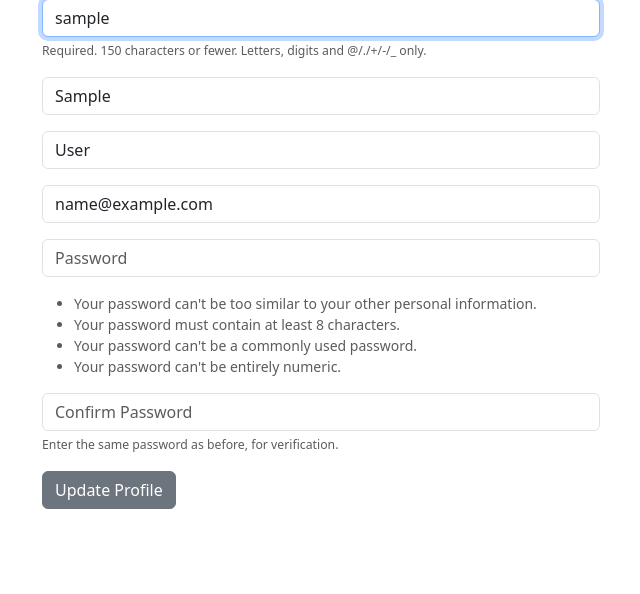
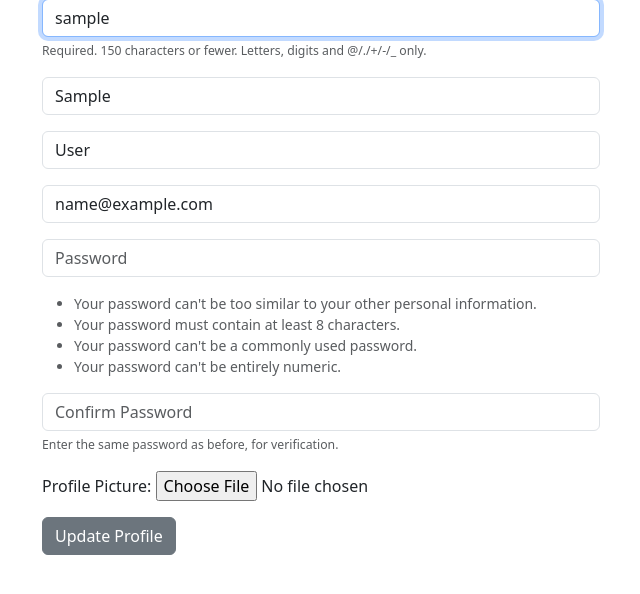
Before and after one commit to Konrad879/blog_app, a Django app: page /update_user/ in a window 1280 px wide. Shown: the part 161-755 px from the top of the page, without its empty margins (319-959 px from the left). Run offline with Django 5.2, Linux system fonts and the light colour scheme; the visitor is signed in with stand-in values (Sample User, id 1); data comes from the database, SQL or seed files in the repository.

Commit message:
Implemented support for profile pictures

```diff
--- a/blog/forms.py
+++ b/blog/forms.py
@@ -1,8 +1,16 @@
 from django import forms
-from .models import BlogPost
+from .models import BlogPost, Profile
 from django.contrib.auth.forms import UserCreationForm
 from django.contrib.auth.models import User
 
+
+# Profile extras form
+class ProfilePicForm(forms.ModelForm):
+    profile_image = forms.ImageField(label="Profile Picture")
+
+    class Meta:
+        model = Profile
+        fields = ('profile_image', )
 
 class BlogPostForm(forms.ModelForm):
     body = forms.CharField(
--- a/blog/models.py
+++ b/blog/models.py
@@ -22,6 +22,7 @@ class Profile(models.Model):
     user = models.OneToOneField(User, on_delete=models.CASCADE)
     follows = models.ManyToManyField("self", related_name="followed_by", symmetrical=False, blank=True)
     date_modified = models.DateTimeField(User, auto_now=True)
+    profile_image = models.ImageField(null=True, blank=True, upload_to='images/')
 
     def __str__(self):
         return self.user.username
--- a/blog/templates/base.html
+++ b/blog/templates/base.html
@@ -5,6 +5,14 @@
     <meta name="viewport" content="width=device-width, initial-scale=1">
     <title>MyBlog</title>
     <link href="https://cdn.jsdelivr.net/npm/bootstrap@5.3.5/dist/css/bootstrap.min.css" rel="stylesheet" integrity="sha384-SgOJa3DmI69IUzQ2PVdRZhwQ+dy64/BUtbMJw1MZ8t5HZApcHrRKUc4W0kG879m7" crossorigin="anonymous">
+    <style>
+      img.profile-picture {
+        width: 200px;
+        height: 200px;
+        object-fit: cover;
+        border-radius: 50%;
+      }
+    </style>
   </head>
   <body>
 
--- a/blog/templates/profile.html
+++ b/blog/templates/profile.html
@@ -23,6 +23,12 @@
                     {% endif %}
                 </div>
                 <div class="col-4">
+
+                  {% if profile.profile_image %}
+                    <img src="{{ profile.profile_image.url }}" class="profile-picture">
+                    <br/><br/>
+                  {% endif %}
+
                     <div class="card">
                         <div class="card-header">Follows</div>
                         <div class="card-body">
--- a/blog/templates/update_user.html
+++ b/blog/templates/update_user.html
@@ -7,9 +7,10 @@
     <h1>Update Profile</h1>
 
     <form method="POST">
-        <div class="mb-3" action="">
+        <div class="mb-3" action="" enctype="multipart/form-data">
             {% csrf_token %}
-            {{ form.as_p }}
+            {{ user_form.as_p }}
+            {{ profile_form.as_p }}
         </div>
         <button type="submit" class="btn btn-secondary">Update Profile</button>
     </form>
--- a/blog/views.py
+++ b/blog/views.py
@@ -1,7 +1,7 @@
 from django.shortcuts import render, redirect
 from django.contrib import messages
 from .models import Profile, BlogPost
-from .forms import BlogPostForm, SignUpForm
+from .forms import BlogPostForm, SignUpForm, ProfilePicForm
 from django.contrib.auth import authenticate, login, logout
 from django.contrib.auth.forms import UserCreationForm
 from django import forms
@@ -108,14 +108,19 @@ def register_user(request):
 def update_user(request):
     if request.user.is_authenticated:
         current_user = User.objects.get(id=request.user.id)
-        form = SignUpForm(request.POST or None, instance=current_user)
-        if form.is_valid():
-            form.save()
+        profile_user = Profile.objects.get(user__id=request.user.id)
+
+        # Get forms
+        user_form = SignUpForm(request.POST or None, request.FILES or None,  instance=current_user)
+        profile_form = ProfilePicForm(request.POST or None, request.FILES or None, instance=profile_user)
+        if user_form.is_valid() and profile_form.is_valid():
+            user_form.save()
+            profile_form.save()
             login(request, current_user)
             messages.success(request, ("Your profile has been updated"))
             return redirect('home')
 
-        return render(request, "update_user.html", {'form':form})
+        return render(request, "update_user.html", {'user_form':user_form, 'profile_form':profile_form})
     else:
         messages.success(request, ("You must be logged in to view this page"))
         return redirect('home')
--- a/social/settings.py
+++ b/social/settings.py
@@ -1,3 +1,6 @@
+import os
+
+
 """
 Django settings for social project.
 
@@ -121,6 +124,8 @@ USE_TZ = True
 # https://docs.djangoproject.com/en/5.2/howto/static-files/
 
 STATIC_URL = 'static/'
+MEDIA_URL = 'media/'
+MEDIA_ROOT = os.path.join(BASE_DIR, 'media')
 
 # Default primary key field type
 # https://docs.djangoproject.com/en/5.2/ref/settings/#default-auto-field
--- a/social/urls.py
+++ b/social/urls.py
@@ -1,7 +1,9 @@
 from django.contrib import admin
 from django.urls import path, include
+from django.conf import settings
+from django.conf.urls.static import static
 
 urlpatterns = [
     path('admin/', admin.site.urls),
     path('', include('blog.urls')),
-]
+] + static(settings.MEDIA_URL, document_root=settings.MEDIA_ROOT)
```
Also changed, not shown: blog/migrations/0004_profile_profile_image.py (added), media/images/m99ZwQgD_400x400.jpg (added).
